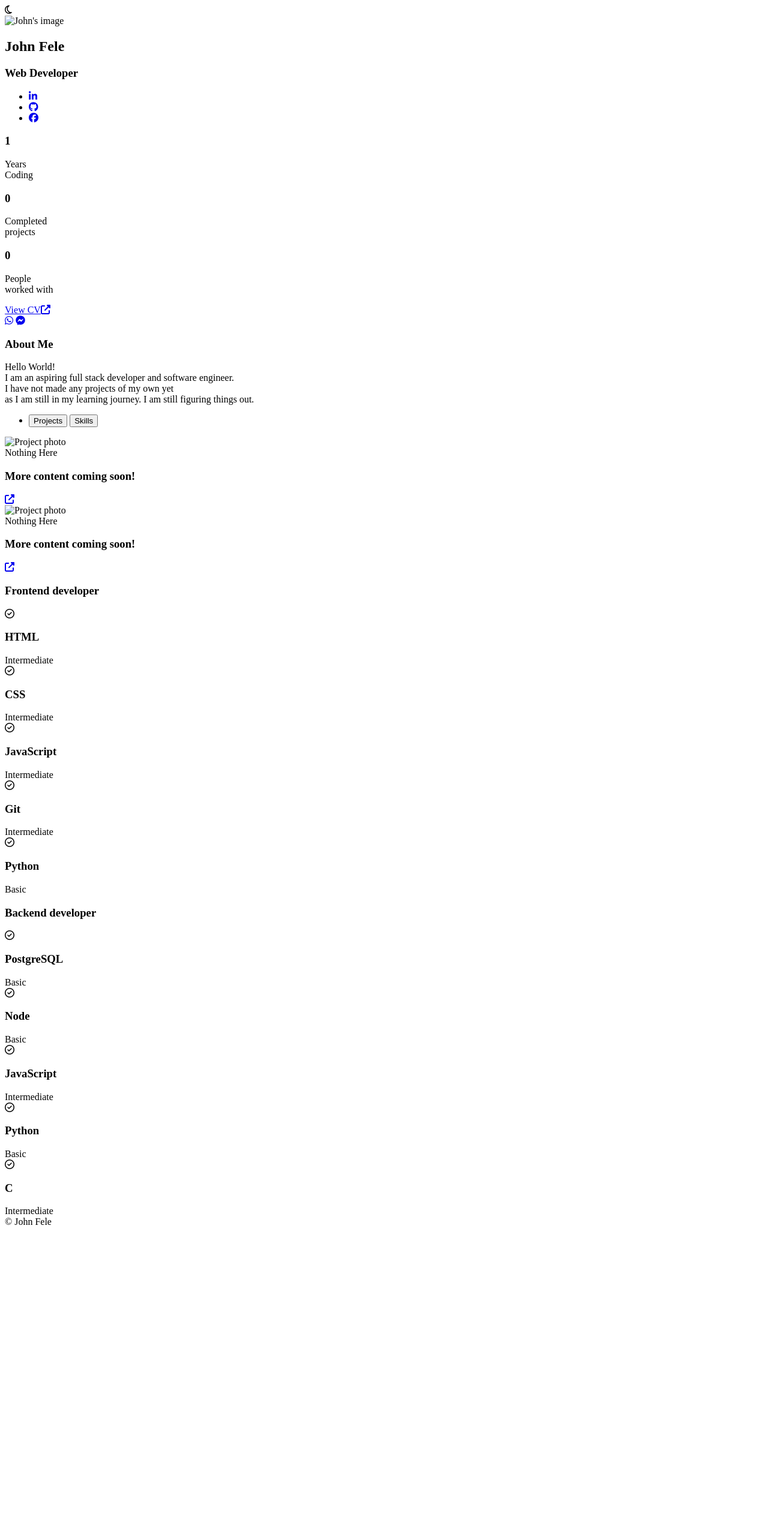
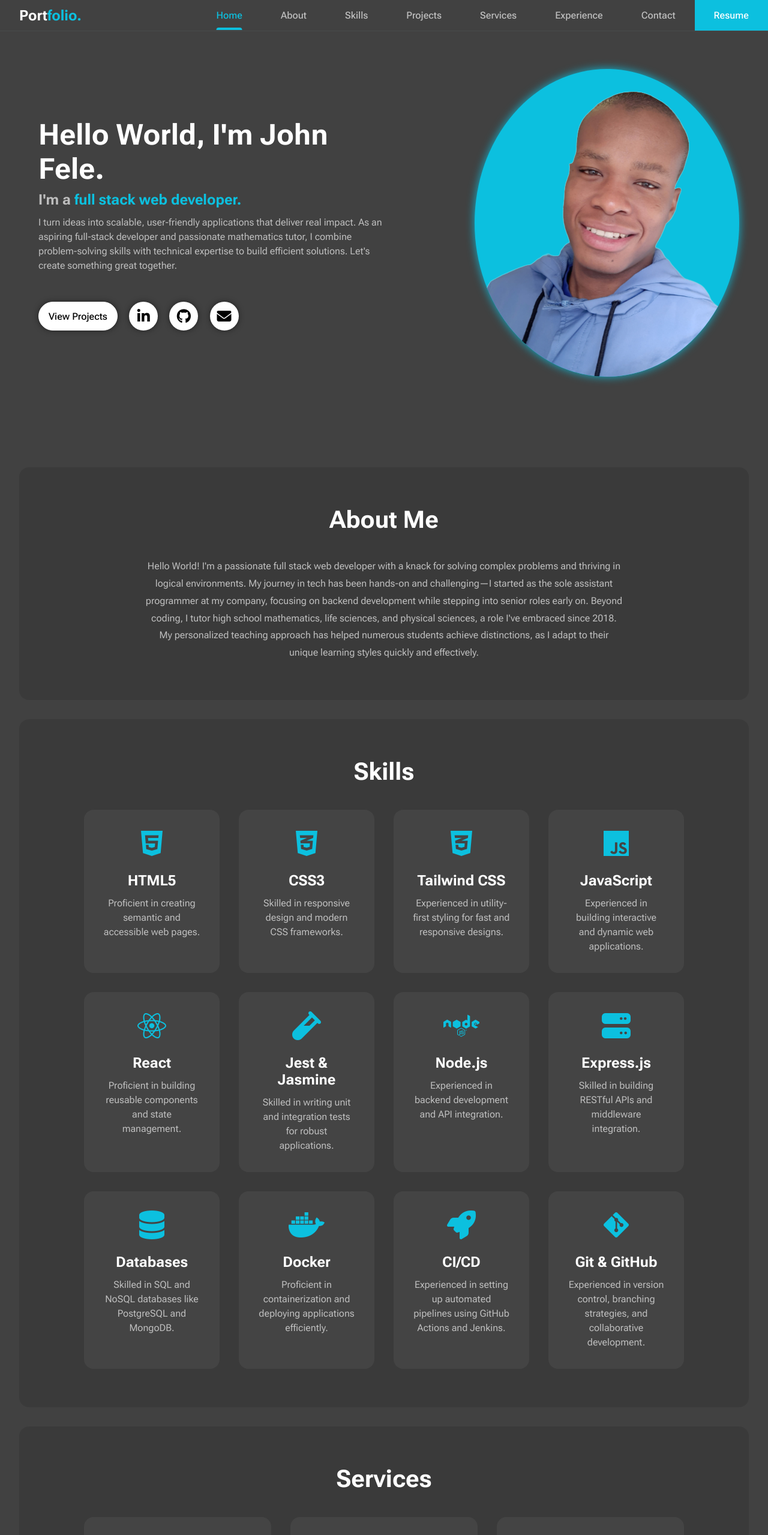
Before and after one commit to JohnFele/JohnFele.github.io, a plain HTML site: page index.html in a window 1280 px wide. Shown: the top 2559 px of the page at 60% size. Before the commit the page ends 2054 px from the top, so only its background shows below. Drawn offline with Linux system fonts and the light colour scheme.

Commit message:
Replaced html

```diff
--- a/index.html
+++ b/index.html
@@ -1,278 +1,306 @@
 <!DOCTYPE html>
 <html lang="en">
 <head>
-    <meta charset="UTF-8" />
-    <meta name="viewport" content="width=device-width, initial-scale=1.0" />
-    <script
-      src="https://kit.fontawesome.com/0a4ff4127d.js"
-      crossorigin="anonymous"
-    ></script>
-    <link rel="icon" href="./images/icons8-website-96.png" />
-    <link rel="stylesheet" href="./styles/styles.css" />
-    <link rel="stylesheet" href="./styles/media-queries.css" />
-    <title>John Fele's Portfolio Website</title>
+  <meta charset="UTF-8">
+  <meta name="viewport" content="width=device-width, initial-scale=1.0">
+  <title>John Fele Portfolio</title>
+  <link rel="stylesheet" href="src/styles/style.css">
+  <link rel="stylesheet" href="src/styles/media-queries.css">
+  <script src="https://kit.fontawesome.com/0a4ff4127d.js" crossorigin="anonymous"></script>
+  <link rel="preconnect" href="https://fonts.googleapis.com">
+  <link rel="preconnect" href="https://fonts.gstatic.com" crossorigin>
+  <link href="https://fonts.googleapis.com/css2?family=Roboto+Flex:opsz,wght@8..144,100..1000&display=swap" rel="stylesheet">
 </head>
 <body>
-    <header class="profile conatiner">
-      <!-- Theme button -->
-      <i class="fa-regular fa-moon change-theme" id="theme-button"></i>
+  <header>
+    <button id="open-sidebar" onclick="toggleSidebar()" aria-label="open-sidebar" aria-expanded="false" aria-controls="navbar">
+      <i class="fa-solid fa-bars"></i>
+    </button>
 
-      <div class="profile__container grid">
-        <div class="profile__data">
-          <div class="profile__border">
-            <div class="profile__perfil">
-              <img src="./images/John.png" alt="John's image" />
+    <nav id="navbar">
+      <ul>
+        <li><button id="close-sidebar" onclick="toggleSidebar()" aria-label="close-sidebar"><i class="fa-solid fa-xmark"></i></button></li>
+        <a class="logo"><span class="logo-styling">Port<span>folio.</span></span></a>
+        <li class="home-link"><a class="active-link" href="#home">Home</a></li>
+        <li><a href="#about">About</a></li>
+        <li><a href="#skills">Skills</a></li>
+        <li><a href="#projects">Projects</a></li>
+        <li><a href="#services">Services</a></li>
+        <li><a href="#experience">Experience</a></li>
+        <li><a href="#contact">Contact</a></li>
+        <li><a class="accent-link" href="https://drive.google.com/file/d/1Gaa0sSkAQ8THKSvQoFRYFeCywWrDFzRX/view?usp=sharing" target="_blank"><span>Resume</span></a></li>
+      </ul>
+    </nav>
+    <div id="overlay" onclick="toggleSidebar()" aria-hidden="true"></div>
+
+    <section id="home">
+      <div class="home-content">
+        <h1>Hello World, I'm John Fele.</h1>
+        <h2>I'm a <span class="highlight">full stack web developer.</span></h2>
+        <p>
+          I turn ideas into scalable, user-friendly applications that deliver real impact. As an aspiring full-stack developer
+          and passionate mathematics tutor, I combine problem-solving skills with technical expertise to build efficient solutions.
+          Let's create something great together.
+        </p>
+        <div class="socials-container">
+          <a href="#projects" class="cta-button">View Projects</a>
+          <a data-icon="LinkedIn" style="--accent-color: #0077B5" href="https://www.linkedin.com/in/mr-john-fele-878b6922a/" target="_blank">
+            <i class="fa-brands fa-linkedin-in"></i>
+          </a>
+          <a data-icon="GitHub" style="--accent-color: #171515" href="https://github.com/JohnFele" target="_blank">
+            <i class="fa-brands fa-github"></i>
+          </a>
+          <a data-icon="eMail" style="--accent-color: #EA4335" href="mailto:fele476@gmail.com" target="_blank">
+            <i class="fa-solid fa-envelope"></i>
+          </a>
         </div>
       </div>
 
-          <h2 class="profile__name">John Fele</h2>
-          <h3 class="profile__profession">Web Developer</h3>
+      <div class="home-image">
+        <img src="src/assets/images/John.png" alt="An image of John Fele">
+      </div>
+    </section>
+  </header>
 
-          <ul class="profile__social">
-            <li>
-              <a
-                href="https://www.linkedin.com/in/mr-john-fele-878b6922a/"
-                target="_blank"
-                class="profile__social-link"
-                ><i class="fa-brands fa-linkedin-in"></i
-              ></a>
-            </li>
-            <li>
-              <a
-                href="https://github.com/johnfele"
-                target="_blank"
-                class="profile__social-link"
-                ><i class="fa-brands fa-github"></i
-              ></a>
-            </li>
-            <li>
-              <a
-                href="https://web.facebook.com/profile.php?id=100072066339731"
-                target="_blank"
-                class="profile__social-link"
-                ><i class="fa-brands fa-facebook"></i
-              ></a>
-            </li>
-          </ul>
-        </div>
-        <div class="profile__info grid">
-          <div class="profile__info-group">
-            <h3 class="profile__info-number">1</h3>
-            <p class="profile__info-description">Years <br />Coding</p>
-          </div>
-          <div class="profile__info-group">
-            <h3 class="profile__info-number">0</h3>
-            <p class="profile__info-description">
-              Completed <br />
-              projects
+  <main>
+    <section id="about" class="hidden">
+      <div class="about-content">
+        <h2>About Me</h2>
+        <p>
+          Hello World! I'm a passionate full stack web developer with a knack for solving complex problems and thriving in logical environments.
+          My journey in tech has been hands-on and challenging—I started as the sole assistant programmer at my company, focusing on backend development
+          while stepping into senior roles early on. Beyond coding, I tutor high school mathematics, life sciences, and physical sciences, a role I've embraced
+          since 2018. My personalized teaching approach has helped numerous students achieve distinctions, as I adapt to their unique learning styles quickly
+          and effectively.
         </p>
       </div>
-          <div class="profile__info-group">
-            <h3 class="profile__info-number">0</h3>
-            <p class="profile__info-description">
-              People <br />
-              worked with
-            </p>
+    </section>
+
+    <section id="skills" class="hidden">
+      <div class="skills-content">
+        <h2>Skills</h2>
+        <div class="skills-grid">
+          <div class="skill-card">
+            <i class="fa-brands fa-html5"></i>
+            <h3>HTML5</h3>
+            <p>Proficient in creating semantic and accessible web pages.</p>
           </div>
+          <div class="skill-card">
+            <i class="fa-brands fa-css3-alt"></i>
+            <h3>CSS3</h3>
+            <p>Skilled in responsive design and modern CSS frameworks.</p>
           </div>
-        <div class="profile__buttons">
-          <a
-            href="https://drive.google.com/file/d/1iHXXa6-7ObN4qsyan-BxBrfIIvF4QEZ3/view?usp=sharing"
-            target="_blank"
-            class="button"
-            >View CV<i class="fa-solid fa-up-right-from-square"></i
-          ></a>
-          <div class="profile__buttons-small">
-            <a
-              href="https://api.whatsapp.com/send?phone=+27620882443&text=Hello,"
-              target="_blank"
-              class="button button-small button__gray"
-              ><i class="fa-brands fa-whatsapp"></i
-            ></a>
-            <a
-              href="https://m.me/John-Fele"
-              target="_blank"
-              class="button button-small button__gray"
-              ><i class="fa-brands fa-facebook-messenger"></i
-            ></a>
+          <div class="skill-card">
+            <i class="fa-brands fa-css3-alt"></i>
+            <h3>Tailwind CSS</h3>
+            <p>Experienced in utility-first styling for fast and responsive designs.</p>
           </div>
+          <div class="skill-card">
+            <i class="fa-brands fa-js"></i>
+            <h3>JavaScript</h3>
+            <p>Experienced in building interactive and dynamic web applications.</p>
           </div>
+          <div class="skill-card">
+            <i class="fa-brands fa-react"></i>
+            <h3>React</h3>
+            <p>Proficient in building reusable components and state management.</p>
           </div>
-      <div class="about__me">
-        <h3>About Me</h3>
-        <p>
-          Hello World! <br />I am an aspiring full stack developer and software
-          engineer. <br />
-          I have not made any projects of my own yet <br />
-          as I am still in my learning journey. I am still figuring things out.
-        </p>
+          <div class="skill-card">
+            <i class="fa-solid fa-vial"></i>
+            <h3>Jest & Jasmine</h3>
+            <p>Skilled in writing unit and integration tests for robust applications.</p>
           </div>
-    </header>
-    <!-- ======= MAIN ======= -->
-    <main>
-      <section class="filters container">
-        <ul>
-          <li class="filters__content">
-            <button
-              class="filters__button filter-tab-active"
-              data-target="#projects"
-            >
-              Projects
-            </button>
-            <button class="filters__button" data-target="#skills">
-              Skills
-            </button>
-          </li>
-        </ul>
-        <div class="filters__sections">
-          <!-- =====projects===== -->
-          <div
-            class="projects__content grid filters__active"
-            data-content
-            id="projects"
-          >
-            <article class="projects__card">
-              <img
-                src="./images/work-1.png"
-                alt="Project photo"
-                class="projects__img"
-              />
-              <div class="projects__modal">
-                <div>
-                  <span class="projects__subtitle">Nothing Here</span>
-                  <h3 class="projects__title">More content coming soon!</h3>
-                  <a href="#" class="projects__button button button__small">
-                    <i class="fa-solid fa-up-right-from-square"></i>
-                  </a>
+          <div class="skill-card">
+            <i class="fa-brands fa-node"></i>
+            <h3>Node.js</h3>
+            <p>Experienced in backend development and API integration.</p>
           </div>
+          <div class="skill-card">
+            <i class="fa-solid fa-server"></i>
+            <h3>Express.js</h3>
+            <p>Skilled in building RESTful APIs and middleware integration.</p>
           </div>
-            </article>
-            <article class="projects__card">
-              <img
-                src="./images/work-1.png"
-                alt="Project photo"
-                class="projects__img"
-              />
-              <div class="projects__modal">
-                <div>
-                  <span class="projects__subtitle">Nothing Here</span>
-                  <h3 class="projects__title">More content coming soon!</h3>
-                  <a href="#" class="projects__button button button__small">
-                    <i class="fa-solid fa-up-right-from-square"></i>
-                  </a>
+          <div class="skill-card">
+            <i class="fa-solid fa-database"></i>
+            <h3>Databases</h3>
+            <p>Skilled in SQL and NoSQL databases like PostgreSQL and MongoDB.</p>
           </div>
+          <div class="skill-card">
+            <i class="fa-brands fa-docker"></i>
+            <h3>Docker</h3>
+            <p>Proficient in containerization and deploying applications efficiently.</p>
           </div>
-            </article>
+          <div class="skill-card">
+            <i class="fa-solid fa-rocket"></i>
+            <h3>CI/CD</h3>
+            <p>Experienced in setting up automated pipelines using GitHub Actions and Jenkins.</p>
           </div>
-          <!-- ===== skills ===== -->
-          <div class="skills__content grid" data-content id="skills">
-            <div class="skills__area">
-              <h3 class="skills__title">Frontend developer</h3>
-              <div class="skills__box">
-                <div class="skills__group">
-                  <div class="skills__data">
-                    <i class="fa-regular fa-circle-check"></i>
 
-                    <div>
-                      <h3 class="skills__name">HTML</h3>
-                      <span class="skills__level">Intermediate</span>
-                    </div>
-                  </div>
-                  <div class="skills__data">
-                    <i class="fa-regular fa-circle-check"></i>
-
-                    <div>
-                      <h3 class="skills__name">CSS</h3>
-                      <span class="skills__level">Intermediate</span>
-                    </div>
-                  </div>
-                  <div class="skills__data">
-                    <i class="fa-regular fa-circle-check"></i>
-
-                    <div>
-                      <h3 class="skills__name">JavaScript</h3>
-                      <span class="skills__level">Intermediate</span>
-                    </div>
-                  </div>
-                </div>
-                <div class="skills__group">
-                  <div class="skills__data">
-                    <i class="fa-regular fa-circle-check"></i>
-
-                    <div>
-                      <h3 class="skills__name">Git</h3>
-                      <span class="skills__level">Intermediate</span>
-                    </div>
-                  </div>
-                  <div class="skills__data">
-                    <i class="fa-regular fa-circle-check"></i>
-
-                    <div>
-                      <h3 class="skills__name">Python</h3>
-                      <span class="skills__level">Basic</span>
-                    </div>
-                  </div>
-                </div>
-              </div>
-            </div>
-            <div class="skills__area">
-              <h3 class="skills__title">Backend developer</h3>
-              <div class="skills__box">
-                <div class="skills__group">
-                  <div class="skills__data">
-                    <i class="fa-regular fa-circle-check"></i>
-
-                    <div>
-                      <h3 class="skills__name">PostgreSQL</h3>
-                      <span class="skills__level">Basic</span>
-                    </div>
-                  </div>
-                  <div class="skills__data">
-                    <i class="fa-regular fa-circle-check"></i>
-
-                    <div>
-                      <h3 class="skills__name">Node</h3>
-                      <span class="skills__level">Basic</span>
-                    </div>
-                  </div>
-                  <div class="skills__data">
-                    <i class="fa-regular fa-circle-check"></i>
-
-                    <div>
-                      <h3 class="skills__name">JavaScript</h3>
-                      <span class="skills__level">Intermediate</span>
-                    </div>
-                  </div>
-                </div>
-                <div class="skills__group">
-                  <div class="skills__data">
-                    <i class="fa-regular fa-circle-check"></i>
-
-                    <div>
-                      <h3 class="skills__name">Python</h3>
-                      <span class="skills__level">Basic</span>
-                    </div>
-                  </div>
-                  <div class="skills__data">
-                    <i class="fa-regular fa-circle-check"></i>
-
-                    <div>
-                      <h3 class="skills__name">C</h3>
-                      <span class="skills__level">Intermediate</span>
-                    </div>
-                  </div>
-                </div>
-              </div>
+          <div class="skill-card">
+            <i class="fa-brands fa-git-alt"></i>
+            <h3>Git & GitHub</h3>
+            <p>Experienced in version control, branching strategies, and collaborative development.</p>
           </div>
         </div>
       </div>
     </section>
+
+    <section id="services" class="hidden">
+      <div class="services-content">
+        <h2>Services</h2>
+        <div class="services-grid">
+          <div class="service-card">
+            <i class="fa-solid fa-code"></i>
+            <h3>Web Development</h3>
+            <p>Building responsive, user-friendly websites and web applications tailored to your needs.</p>
+          </div>
+          <div class="service-card">
+            <i class="fa-solid fa-network-wired"></i>
+            <h3>API Development</h3>
+            <p>Designing and implementing secure, scalable RESTful and GraphQL APIs.</p>
+          </div>
+          <div class="service-card">
+            <i class="fa-solid fa-cloud-arrow-up"></i>
+            <h3>DevOps & Deployment</h3>
+            <p>Setting up CI/CD pipelines, cloud hosting, and automated deployments.</p>
+          </div>
+          <div class="service-card">
+            <i class="fa-solid fa-mobile-screen"></i>
+            <h3>Mobile-Friendly Design</h3>
+            <p>Ensuring your website looks great and functions seamlessly on all devices.</p>
+          </div>
+          <div class="service-card">
+            <i class="fa-solid fa-gears"></i>
+            <h3>Backend Development</h3>
+            <p>Developing robust server-side solutions and APIs for scalable applications.</p>
+          </div>
+          <div class="service-card">
+            <i class="fa-solid fa-pen-ruler"></i>
+            <h3>UI/UX Design</h3>
+            <p>Creating intuitive and visually appealing interfaces for optimal user experiences.</p>
+          </div>
+        </div>
+      </div>
+    </section>
+
+    <section id="experience" class="hidden">
+      <div class="experience-content">
+        <h2>Experience</h2>
+        <div class="timeline">
+          <div class="timeline-item">
+            <h3>Mathematics Tutor</h3>
+            <p class="timeline-date">2018 - Present</p>
+            <p>Provided personalized tutoring to high school students, helping them achieve academic success in mathematics and sciences.</p>
+          </div>
+          <div class="timeline-item">
+            <h3>Junior Developer</h3>
+            <p class="timeline-date">2023 - 2024</p>
+            <p>Started as a backend developer, gradually taking on more responsibilities and transitioning into a full stack role.</p>
+          </div>
+          <div class="timeline-item">
+            <h3>Full Stack Developer</h3>
+            <p class="timeline-date">2024 - Present</p>
+            <p>Developed and maintained web applications, focusing on both frontend and backend technologies. Collaborated with cross-functional teams to deliver high-quality solutions.</p>
+          </div>
+        </div>
+      </div>
+    </section>
+
+    <section id="contact" class="hidden">
+      <div class="contact-content">
+        <h2>Contact Me</h2>
+        <p>Let's connect and bring your ideas to life! Feel free to reach out for collaborations, projects, or just a friendly chat.</p>
+        <div class="contact-container">
+          <div class="contact-info">
+            <h3>Contact Information</h3>
+            <ul>
+              <li>
+                <i class="fa-solid fa-envelope contact"></i>
+                <a href="mailto:johnfele@example.com">fele476@gmail.com</a>
+              </li>
+              <li>
+                <i class="fa-solid fa-phone contact"></i>
+                <a href="tel:+1234567890">+27 62 088 2443</a>
+              </li>
+              <li>
+                <i class="fa-solid fa-location-dot contact"></i>
+                <span>Johannesburg, South Africa</span>
+              </li>
+            </ul>
+            <div class="socials-container">
+              <a data-icon="LinkedIn" style="--accent-color: #0077B5" href="https://www.linkedin.com/in/mr-john-fele-878b6922a/" target="_blank">
+                <i class="fa-brands fa-linkedin-in"></i>
+              </a>
+              <a data-icon="GitHub" style="--accent-color: #171515" href="https://github.com/JohnFele" target="_blank">
+                <i class="fa-brands fa-github"></i>
+              </a>
+              <a data-icon="eMail" style="--accent-color: #EA4335" href="mailto:fele476@gmail.com" target="_blank">
+                <i class="fa-solid fa-envelope"></i>
+              </a>
+            </div>
+          </div>
+
+          <form id="contactForm" class="contact-form" aria-labelledby="contactFormTitle">
+            <fieldset>
+              <legend id="contactFormTitle">Contact Us</legend>
+
+              <label for="name">Your Name</label>
+              <input type="text" id="name" name="name" placeholder="Enter your name">
+
+              <label for="email">Your Email</label>
+              <input type="email" id="email" name="email" placeholder="Enter your email">
+
+              <label for="message">Your Message</label>
+              <textarea id="message" name="message" placeholder="Write your message here" rows="5"></textarea>
+
+              <button type="submit" class="cta-button">Send Message</button>
+            </fieldset>
+          </form>
+
+        </div>
+      </div>
+    </section>
+
+    <div id="alertMessage" class="alert" role="alert"></div>
   </main>
-    <!-- ======= FOOTER ======= -->
+
   <footer>
-      <span class="footer__copy"> &#169; John Fele </span>
+    <div class="footer-content">
+      <div class="footer-section">
+        <h3>John Fele</h3>
+        <p>A passionate full stack web developer and tutor dedicated to creating impactful solutions and helping others succeed.</p>
+      </div>
+      <div class="footer-section">
+        <h3>Quick Links</h3>
+        <ul>
+          <li><a href="#home">Home</a></li>
+          <li><a href="#about">About</a></li>
+          <li><a href="#skills">Skills</a></li>
+          <li><a href="#projects">Projects</a></li>
+          <li><a href="#services">Services</a></li>
+          <li><a href="#experience">Experience</a></li>
+          <li><a href="#contact">Contact</a></li>
+        </ul>
+      </div>
+      <div class="footer-section">
+        <h3>Follow Me</h3>
+        <div class="socials-container">
+          <a data-icon="LinkedIn" style="--accent-color: #0077B5" href="https://www.linkedin.com/in/mr-john-fele-878b6922a/" target="_blank">
+            <i class="fa-brands fa-linkedin-in"></i>
+          </a>
+          <a data-icon="GitHub" style="--accent-color: #171515" href="https://github.com/JohnFele" target="_blank">
+            <i class="fa-brands fa-github"></i>
+          </a>
+          <a data-icon="eMail" style="--accent-color: #EA4335" href="mailto:fele476@gmail.com" target="_blank">
+            <i class="fa-solid fa-envelope"></i>
+          </a>
+        </div>
+      </div>
+    </div>
   </footer>
-    <!-- ======= SCRIPT ======= -->
-    <script src="./Scripts/script.js"></script>
+
+  <script src="src/js/script.js"></script>
+
 </body>
+
 </html>
```
Lines whose indentation alone changed are shown as unchanged.
